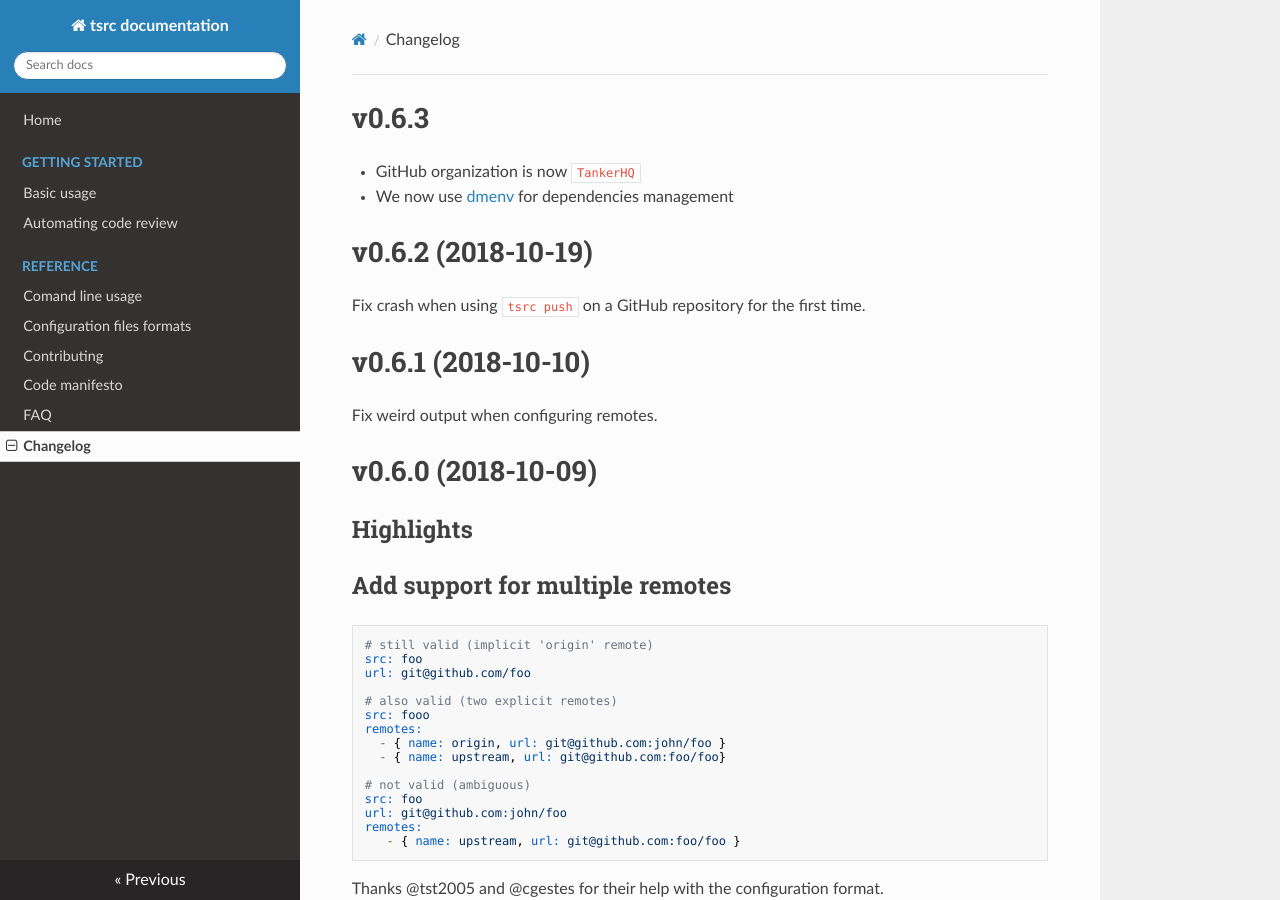
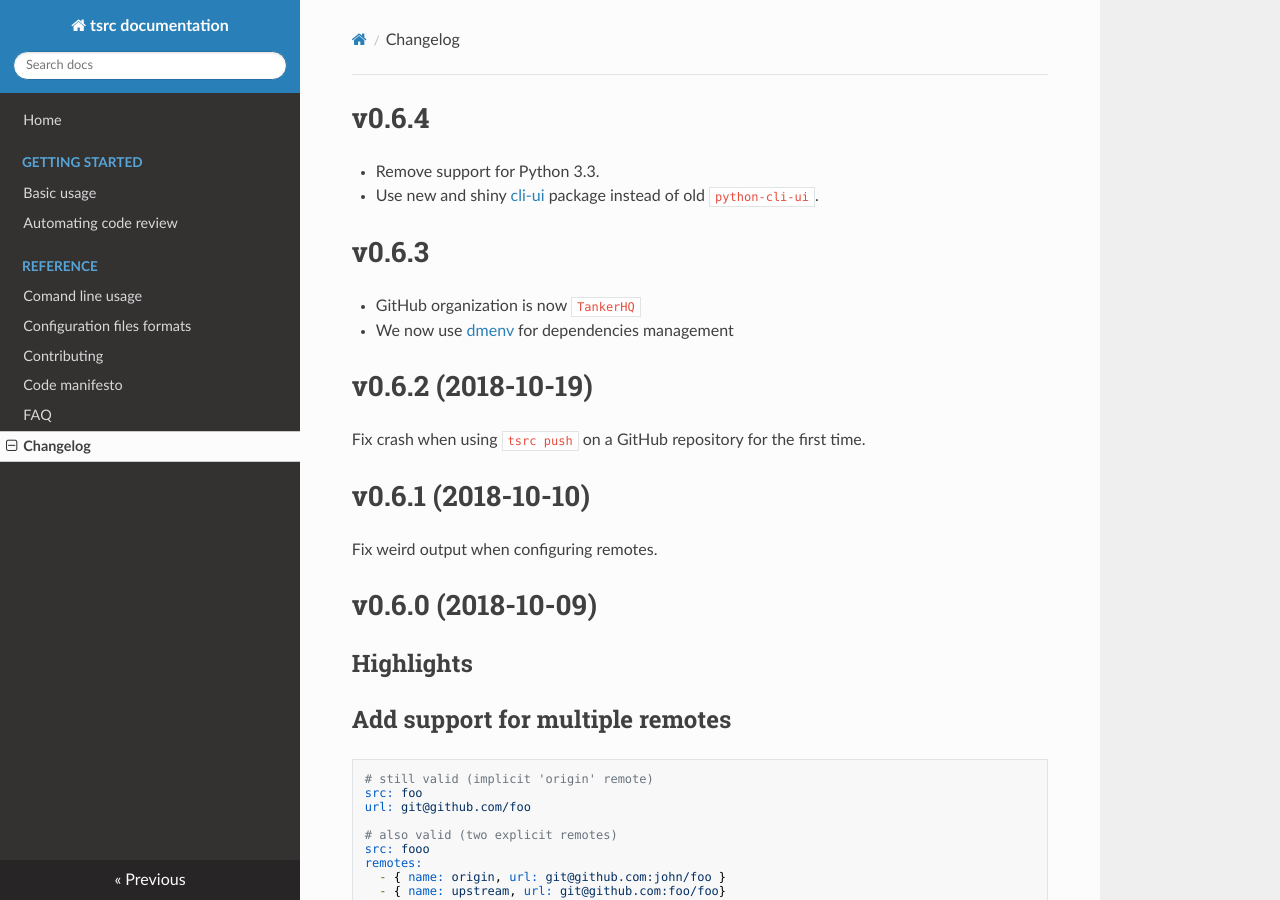
Before and after one commit to your-tools/tsrc, an MkDocs documentation site: the page built from docs/changelog.md, in a window 1280 px wide and 900 px high. Built offline with MkDocs 1.6.1, drawn with Linux system fonts in a browser that asks for light colours; nearby versions of some CDN libraries.

Commit message:
Update Changelog

```diff
--- a/docs/changelog.md
+++ b/docs/changelog.md
@@ -1,3 +1,8 @@
+# v0.6.4
+
+* Remove support for Python 3.3.
+* Use new and shiny [cli-ui](https://pypi.org/project/cli-ui/) package instead of old `python-cli-ui`.
+
 # v0.6.3
 
 * GitHub organization is now `TankerHQ`
```
